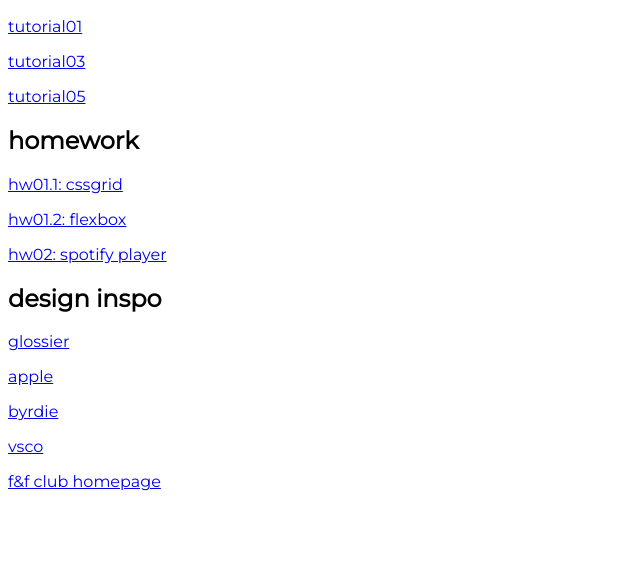
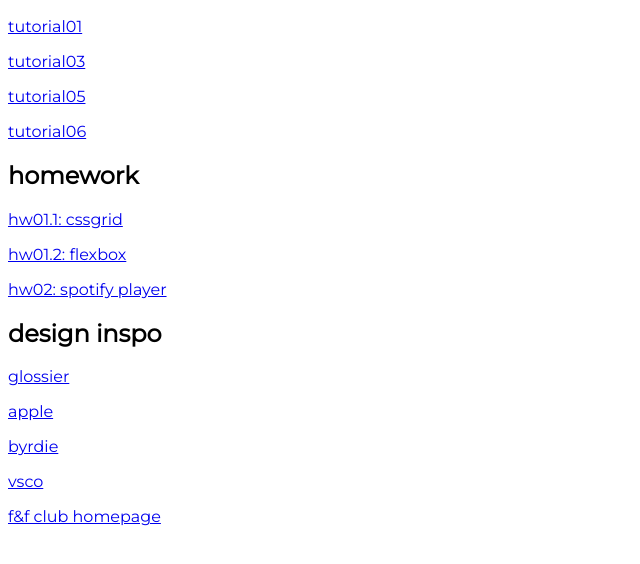
Before and after one commit to kaceehaslett/cs130-coursework, a plain HTML site: page index.html in a window 1280 px wide. Shown: the part 114-678 px from the top of the page, without its empty margins (0-640 px from the left). Drawn offline with Linux system fonts and the light colour scheme.

Commit message:
updating homepage

```diff
--- a/index.html
+++ b/index.html
@@ -19,6 +19,8 @@
                 <p><a href="tutorial01/index.html">tutorial01</a></p>
                 <p><a href="tutorial03/index.html">tutorial03</a></p>
                 <p><a href="tutorial05/index.html">tutorial05</a></p>
+                <p><a href="tutorial06/index.html">tutorial06</a></p>
+
 
             </section>
             <section id="homework">
```
